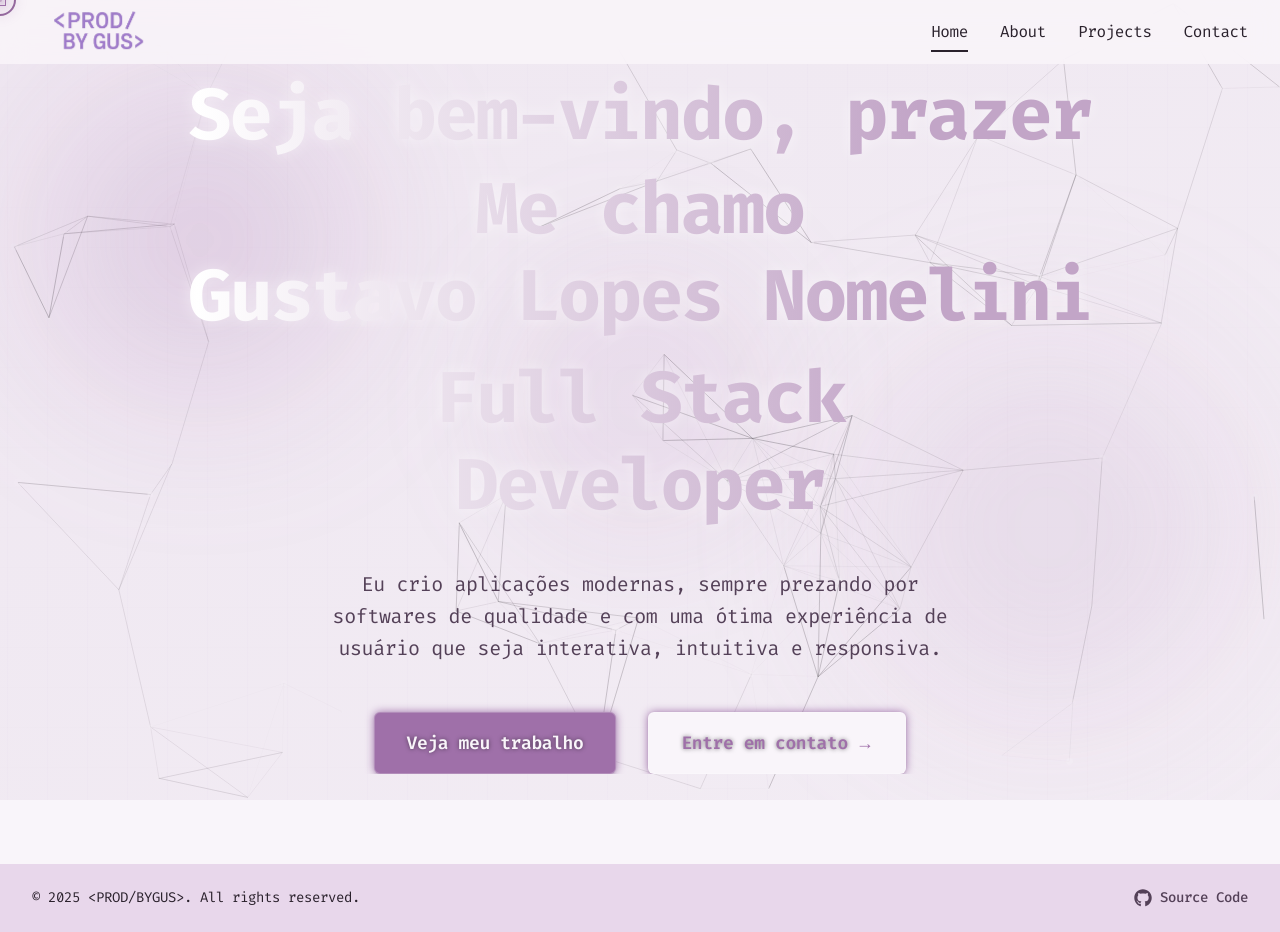
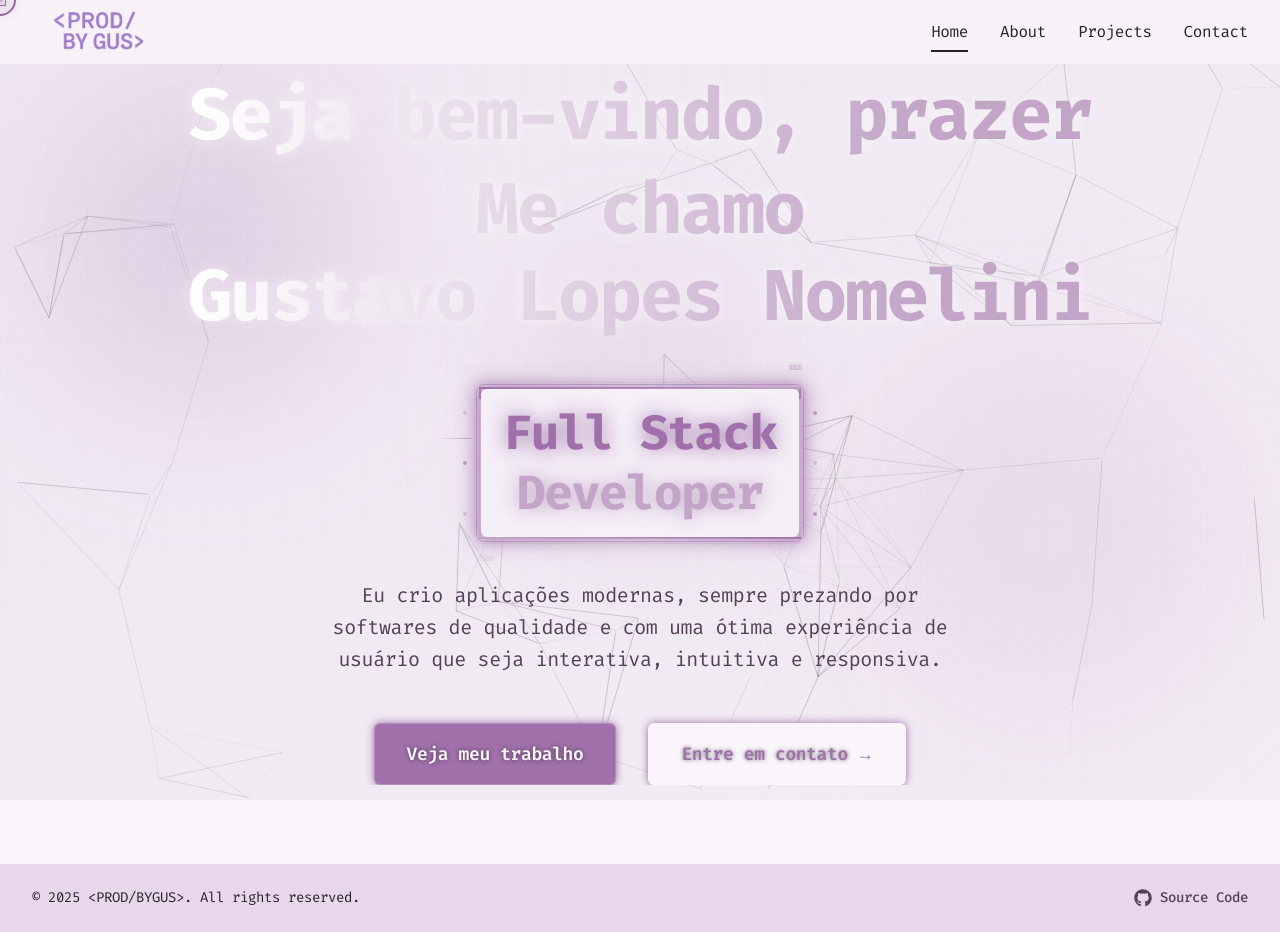
Before and after one commit to gustavo-nomelini/portfolio-prodbygus, a Next.js app: page / in a window 1280 px wide. Built offline with nearby package versions, Linux system fonts and the light colour scheme.

Commit message:
feat: enhance Hero section with new gradient animation, improved hover effects, and additional decorative elements for a more engaging user experience

```diff
--- a/src/components/sections/Hero.tsx
+++ b/src/components/sections/Hero.tsx
@@ -117,7 +117,7 @@ const Hero = ({ keepBackgroundElements = true }: HeroProps) => {
               Seja bem-vindo, prazer
             </motion.span>
             <motion.span
-              className="block mt-2"
+              className="block mt-2 mb-12"
               variants={textVariants}
               custom={2}
             >
@@ -130,9 +130,87 @@ const Hero = ({ keepBackgroundElements = true }: HeroProps) => {
               variants={textVariants}
               custom={3}
             >
-              Full Stack
-              <br />
-              Developer
+              <div
+                className="relative inline-block group cursor-pointer transition-transform duration-300 hover:scale-105"
+                onClick={() => setIsGlitching(true)}
+                onMouseLeave={() =>
+                  setTimeout(() => setIsGlitching(false), 300)
+                }
+              >
+                {/* Ripple effect on hover */}
+                <div className="absolute inset-0 scale-0 group-hover:scale-100 opacity-0 group-hover:opacity-100 rounded-lg border-2 border-[var(--color1)]/50 transition-all duration-700 ease-out"></div>
+                <div className="absolute inset-0 scale-0 group-hover:scale-[1.3] opacity-0 group-hover:opacity-60 rounded-lg border border-[var(--color3)]/30 transition-all duration-1000 delay-100 ease-out"></div>
+
+                {/* Texto com melhor contraste e destaque */}
+                <div className="relative z-10 py-4 px-6">
+                  {/* Camada base com sombra para contraste */}
+                  <div className="absolute inset-0 bg-[var(--background)]/95 rounded-lg backdrop-blur-md border-2 border-[var(--color1)]/50 shadow-[0_0_15px_rgba(var(--color1-rgb),0.3)]"></div>
+
+                  {/* Marcadores de canto */}
+                  <div className="absolute top-0 left-0 w-3 h-3 border-t-2 border-l-2 border-[var(--color1)] opacity-80"></div>
+                  <div className="absolute top-0 right-0 w-3 h-3 border-t-2 border-r-2 border-[var(--color1)] opacity-80"></div>
+                  <div className="absolute bottom-0 left-0 w-3 h-3 border-b-2 border-l-2 border-[var(--color3)] opacity-80"></div>
+                  <div className="absolute bottom-0 right-0 w-3 h-3 border-b-2 border-r-2 border-[var(--color3)] opacity-80"></div>
+
+                  {/* Texto principal com sombra forte para legibilidade */}
+                  <h2 className="relative z-20 text-5xl font-black leading-tight tracking-tight">
+                    <span className="inline-block text-[var(--color1)] drop-shadow-[0_0_10px_var(--color1)] [text-shadow:_0_0_15px_var(--color1),_0_0_5px_var(--color1)] animate-pulse-glow">
+                      Full Stack
+                    </span>
+                    <br />
+                    <span className="inline-block text-[var(--color3)] drop-shadow-[0_0_10px_var(--color3)] [text-shadow:_0_0_15px_var(--color3),_0_0_5px_var(--color3)] animate-pulse-glow">
+                      Developer
+                    </span>
+                  </h2>
+
+                  {/* Efeito de destaque com linhas */}
+                  <div className="absolute top-0 left-0 w-full h-[2px] bg-gradient-to-r from-[var(--color1)] to-[var(--color3)] opacity-90"></div>
+                  <div className="absolute bottom-0 right-0 w-full h-[2px] bg-gradient-to-r from-[var(--color3)] to-[var(--color1)] opacity-90"></div>
+
+                  {/* Efeito de brilho em movimento */}
+                  <div className="absolute inset-0 overflow-hidden rounded-lg opacity-30">
+                    <div className="absolute top-0 left-0 right-0 h-[1px] bg-gradient-to-r from-transparent via-[var(--color1)] to-transparent animate-shimmer"></div>
+                    <div className="absolute bottom-0 left-0 right-0 h-[1px] bg-gradient-to-r from-transparent via-[var(--color3)] to-transparent animate-shimmer"></div>
+                    <div className="absolute left-0 top-0 bottom-0 w-[1px] bg-gradient-to-b from-transparent via-[var(--color1)] to-transparent animate-shimmer"></div>
+                    <div className="absolute right-0 top-0 bottom-0 w-[1px] bg-gradient-to-b from-transparent via-[var(--color3)] to-transparent animate-shimmer"></div>
+                  </div>
+                </div>
+
+                {/* Main glowing background */}
+                <div className="absolute -inset-1 rounded-lg bg-gradient-to-r from-[var(--color1)] via-[var(--color3)] to-[var(--color1)] opacity-75 blur-[10px] animate-gradient-x group-hover:blur-[15px] group-hover:opacity-90 transition-all duration-300"></div>
+
+                {/* Animated border */}
+                <div className="absolute -inset-[3px] rounded-lg border border-[var(--color1)] opacity-50 group-hover:opacity-80 transition-opacity duration-300"></div>
+                <div className="absolute -inset-[5px] rounded-lg border border-[var(--color3)] opacity-30 group-hover:opacity-60 transition-opacity duration-300"></div>
+
+                {/* Animated highlight dots */}
+                <div className="absolute -top-2 -left-2 w-2 h-2 bg-[var(--color1)] rounded-full animate-ping group-hover:w-3 group-hover:h-3 transition-all duration-300"></div>
+                <div className="absolute -bottom-2 -right-2 w-2 h-2 bg-[var(--color3)] rounded-full animate-ping delay-700 group-hover:w-3 group-hover:h-3 transition-all duration-300"></div>
+
+                {/* Tech dots decoration */}
+                <div className="absolute -right-4 top-0 bottom-0 w-1 flex flex-col justify-around">
+                  <div className="w-1 h-1 rounded-full bg-[var(--color1)] animate-pulse"></div>
+                  <div className="w-1 h-1 rounded-full bg-[var(--color3)] animate-pulse delay-300"></div>
+                  <div className="w-1 h-1 rounded-full bg-[var(--color1)] animate-pulse delay-600"></div>
+                </div>
+                <div className="absolute -left-4 top-0 bottom-0 w-1 flex flex-col justify-around">
+                  <div className="w-1 h-1 rounded-full bg-[var(--color3)] animate-pulse delay-150"></div>
+                  <div className="w-1 h-1 rounded-full bg-[var(--color1)] animate-pulse delay-450"></div>
+                  <div className="w-1 h-1 rounded-full bg-[var(--color3)] animate-pulse delay-750"></div>
+                </div>
+
+                {/* Binary code decoration */}
+                <div className="absolute -top-6 right-0 text-[8px] text-[var(--color1)]/40 font-mono opacity-70 group-hover:opacity-100 transition-opacity duration-300">
+                  10101
+                </div>
+                <div className="absolute -bottom-6 left-0 text-[8px] text-[var(--color3)]/40 font-mono opacity-70 group-hover:opacity-100 transition-opacity duration-300">
+                  01010
+                </div>
+
+                {/* Animated highlight lines */}
+                <div className="absolute h-[1px] w-8 -left-10 top-1/3 bg-gradient-to-r from-transparent to-[var(--color1)] animate-pulse group-hover:w-12 transition-all duration-300"></div>
+                <div className="absolute h-[1px] w-8 -right-10 bottom-1/3 bg-gradient-to-r from-[var(--color3)] to-transparent animate-pulse delay-500 group-hover:w-12 transition-all duration-300"></div>
+              </div>
             </motion.span>
           </motion.h1>
 
--- a/tailwind.config.js
+++ b/tailwind.config.js
@@ -26,6 +26,7 @@ module.exports = {
         float: 'float 6s ease-in-out infinite',
         shimmer: 'shimmer 3s ease-in-out infinite',
         pulse: 'pulse 1.5s cubic-bezier(0.4, 0, 0.6, 1) infinite',
+        'gradient-x': 'gradient-x 3s ease-in-out infinite',
       },
       keyframes: {
         'shrink-width': {
@@ -66,6 +67,16 @@ module.exports = {
           '0%, 100%': { opacity: '1' },
           '50%': { opacity: '0.5' },
         },
+        'gradient-x': {
+          '0%, 100%': {
+            'background-size': '200% 200%',
+            'background-position': 'left center',
+          },
+          '50%': {
+            'background-size': '200% 200%',
+            'background-position': 'right center',
+          },
+        },
       },
     },
   },
```
